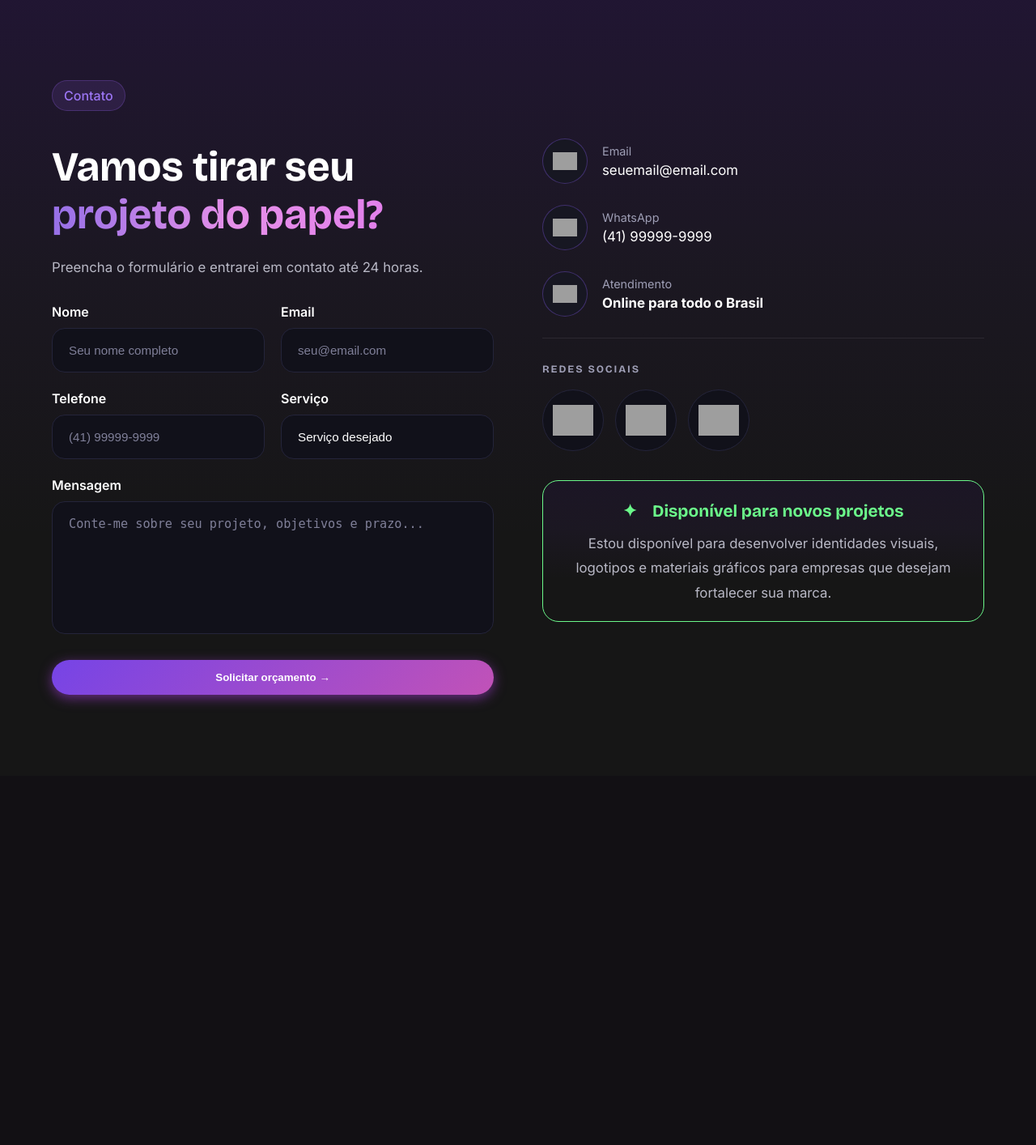
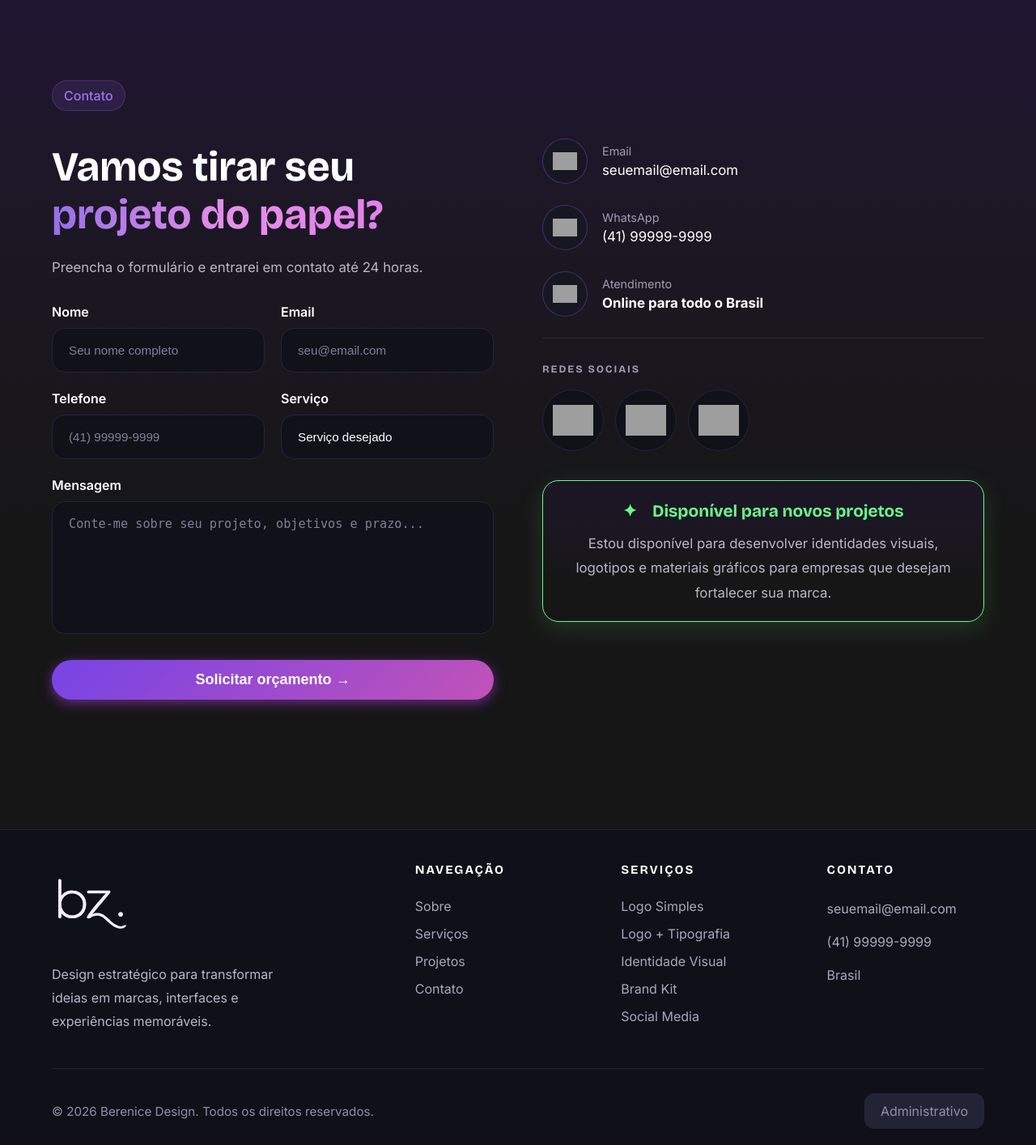
Before and after one commit to Haaati/projeto-integrador-bealz, a PHP site: page / in a window 1280 px wide. Shown: the part 4638-6052 px from the top of the page at 81% size. Before the commit the page ends 5509 px from the top, so only its background shows below. Run offline with PHP 8.4, Linux system fonts and the light colour scheme; data comes from the database, SQL or seed files in the repository; both versions use the stored data as it was after the commit; grey boxes are pictures that could not be loaded.

Commit message:
Update/correct_login_update

```diff
--- a/assets/css/style.css
+++ b/assets/css/style.css
@@ -923,7 +923,6 @@ nav a:hover::after {
 }
 
 /* Linha */
-
 .cliente {
     display: flex;
     align-items: center;
@@ -935,7 +934,6 @@ nav a:hover::after {
 }
 
 /* Foto */
-
 .cliente img {
     width: 56px;
     height: 56px;
@@ -1066,6 +1064,7 @@ nav a:hover::after {
 /* Botão */
 
 .contato-form .btn-primary {
+    font-size: 18px;
     width: 100%;
     margin-top: 10px;
     border: none;
@@ -1175,12 +1174,13 @@ nav a:hover::after {
     border-color: #8B5CF6;
     background: rgba(123, 47, 247, .15);
     transform: translateY(-3px);
-}
-
-.redes-icons a img{
-    width:50px;
-    height:50px;
-    object-fit:contain;
+    box-shadow: 0 8px 30px rgba(120, 0, 189, 0.342);
+}
+
+.redes-icons a img {
+    width: 50px;
+    height: 50px;
+    object-fit: contain;
 }
 
 /* Card inferior */
@@ -1190,14 +1190,16 @@ nav a:hover::after {
             transparent 70%);
     background-repeat: no-repeat;
     border: 1px solid #6bf88a;
+
     margin-top: 10px;
     padding: 20px 30px;
     border-radius: 20px;
+    box-shadow: 0 8px 30px rgba(116, 243, 111, 0.15);
 }
 
 .contato-box h4 {
     color: #6bf88a;
-     text-align: center;
+    text-align: center;
     font-size: 1.3rem;
     margin-bottom: 12px;
 }
@@ -1210,6 +1212,91 @@ nav a:hover::after {
 }
 
 /* ===========================
+        FOOTER
+=========================== */
+
+.footer {
+    background: #0F1018;
+    border-top: 1px solid #222436;
+    padding: 40px 0 20px;
+    margin-top: 60px;
+}
+
+.footer-container {
+    display: grid;
+    grid-template-columns: 2fr 1fr 1fr 1fr;
+    gap: 60px;
+}
+
+.footer-brand p {
+    margin: 24px 0;
+    color: #B7B7C8;
+    line-height: 1.8;
+    max-width: 320px;
+}
+
+.footer-logo img {
+    width: 100px;
+}
+
+.footer-links {
+    display: flex;
+    flex-direction: column;
+    gap: 14px;
+}
+
+.footer-links h4 {
+    color: #fff;
+    font-size: .95rem;
+    margin-bottom: 12px;
+    text-transform: uppercase;
+    letter-spacing: 2px;
+}
+
+.footer-links a,
+.footer-links p {
+    color: #A7A8BD;
+    text-decoration: none;
+    transition: .25s;
+}
+
+.footer-links a:hover {
+    color: var(--primary-color);
+}
+
+.footer-bottom {
+    margin-top: 20px;
+    padding-top: 30px;
+    border-top: 1px solid #222436;
+    display: flex;
+    justify-content: space-between;
+    align-items: center;
+    gap: 20px;
+}
+
+.footer-bottom p {
+    color: #8E90A6;
+    font-size: .95rem;
+}
+
+
+.btn-span {
+    justify-content:center;
+    padding:12px 20px;
+    border-radius:12px;
+    color: #8E90A6;
+    background: #222436;
+    width:max-content;
+    transition:.25s;
+}
+
+.btn-span:hover {
+    transform:translateY(-2px);
+    background: #3a2550;
+    box-shadow:0 10px 30px rgba(236,72,153,.25);
+}
+
+/* ===========================
         RESPONSIVO
 =========================== */
 
@@ -1328,6 +1415,9 @@ nav a:hover::after {
         margin-top: 0;
     }
 
+    .footer-container {
+        grid-template-columns: 1fr 1fr;
+    }
 }
 
 @media (max-width:768px) {
@@ -1431,6 +1521,19 @@ nav a:hover::after {
         grid-template-columns: 1fr;
     }
 
+    .footer{
+        padding:60px 0 25px;
+    }
+
+    .footer-container{
+        grid-template-columns:1fr;
+        gap:40px;
+    }
+
+    .footer-bottom{
+        flex-direction:column;
+        text-align:center;
+    }
 }
 
 @media (max-width:576px) {
--- a/criar_leads.php
+++ b/criar_leads.php
@@ -4,7 +4,7 @@ include("conexao.php");
 $nome = $_POST["nome"];
 $email = $_POST["email"];
 $telefone = $_POST["telefone"];
-$servicos = $_POST["servicos"];
+$servicos = $_POST["id"];
 $observacao = $_POST["observacao"];
 
 $sql = "INSERT INTO clientes(nome, email, telefone, servicos, observacao) VALUES('$nome', '$email', '$telefone', '$servicos', '$observacao')";
@@ -12,5 +12,6 @@ $sql = "INSERT INTO clientes(nome, email, telefone, servicos, observacao) VALUES
 mysqli_query($conexao, $sql);
 
 header("Location:index.php");
+exit();
 
 ?>
--- a/index.html
+++ b/index.php
@@ -1,6 +1,6 @@
 <?php
 
-include("conexao.php");
+include("config_db/conexao.php");
 
 ?>
 
@@ -437,7 +437,9 @@ include("conexao.php");
                     <!-- Coluna direita: info -->
                     <div class="contato-info">
                         <div class="info-item">
-                    <div class="icone"><img src="assets/icons/email.svg" alt="Email"></a></div>
+                            <div class="icone">
+                                <a href="mailto:seuemail@email.com"><img src="assets/icons/email.svg" alt="Email"></a>
+                            </div>
                             <div>
                                 <span>Email</span>
                                 <a href="mailto:seuemail@email.com" target="_blank" rel="noopener noreferrer">
@@ -447,17 +449,17 @@ include("conexao.php");
                         </div>
 
                         <div class="info-item">
-                    <div class="icone"><img src="assets/icons/whatsapp.svg" alt="WhatsApp"></a></div>
+                            <div class="icone"> <a href="https://wa.me/41991073771"><img src="assets/icons/whatsapp.svg" alt="WhatsApp"></a></div>
                             <div>
                                 <span>WhatsApp</span>
-                        <a href="https://wa.me/41999999999" target="_blank" rel="noopener noreferrer">
+                                <a href="https://wa.me/41991073771" target="_blank" rel="noopener noreferrer">
                                     (41) 99999-9999
                                 </a>
                             </div>
                         </div>
 
                         <div class="info-item">
-                    <div class="icone"><img src="assets/icons/location.svg" alt="Localização"></a></div>
+                            <div class="icone"><img src="assets/icons/location.svg" alt="Localização"></div>
                             <div>
                                 <span>Atendimento</span>
                                 <strong>Online para todo o Brasil</strong>
@@ -482,7 +484,62 @@ include("conexao.php");
             </div>
         </section>
 
-        <footer></footer>
+        <footer class="footer">
+            <div class="container footer-container">
+
+                <!-- Marca -->
+                <div class="footer-brand">
+                    <a href="#hero" class="footer-logo">
+                        <img src="assets/img/logobz.svg" alt="Logo Berenice">
+                    </a>
+
+                    <p>
+                        Design estratégico para transformar ideias em marcas,
+                        interfaces e experiências memoráveis.
+                    </p>
+                </div>
+
+                <!-- Navegação -->
+                <div class="footer-links">
+                    <h4>Navegação</h4>
+
+                    <a href="#sobre">Sobre</a>
+                    <a href="#servicos">Serviços</a>
+                    <a href="#projetos">Projetos</a>
+                    <a href="#contato">Contato</a>
+                </div>
+
+                <!-- Serviços -->
+                <div class="footer-links">
+                    <h4>Serviços</h4>
+
+                    <a href="#servicos">Logo Simples</a>
+                    <a href="#servicos">Logo + Tipografia</a>
+                    <a href="#servicos">Identidade Visual</a>
+                    <a href="#servicos">Brand Kit</a>
+                    <a href="#servicos">Social Media</a>
+                </div>
+
+                <!-- Contato -->
+                <div class="footer-links">
+                    <h4>Contato</h4>
+
+                    <p>seuemail@email.com</p>
+                    <p>(41) 99999-9999</p>
+                    <p>Brasil</p>
+                </div>
+            </div>
+
+            <div class="footer-bottom container">
+                <p>
+                    © 2026 Berenice Design. Todos os direitos reservados.
+                </p>
+
+                <a href="admin/login.php" class="btn-span">
+                    Administrativo
+                </a>
+            </div>
+        </footer>
     </main>
 
     <!-- Modal para exibir detalhes do projeto -->
```
Also changed, not shown: admin/assets/css/style.css (added, +122 -0 lines), admin/autenticar.php (added, +24 -0 lines), admin/login.php (added, +61 -0 lines), admin/logout.php (added, +29 -0 lines), admin/painel.php (added, +7 -0 lines), admin/verificar_sessao.php (added, +14 -0 lines), config_db/backup_export_sql.sql (added, +109 -0 lines), config_db/conexao.php (renamed from conexao.php), config_db/database.sql (renamed from database.sql). Lines whose indentation alone changed are shown as unchanged.
